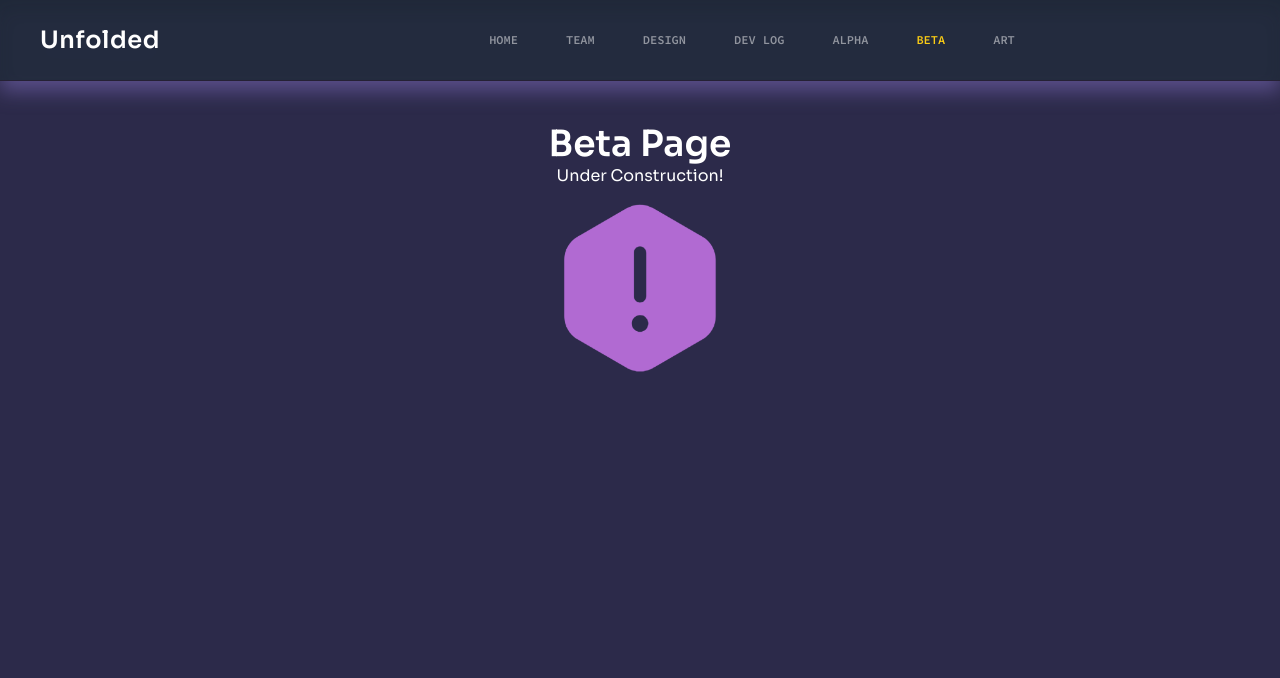
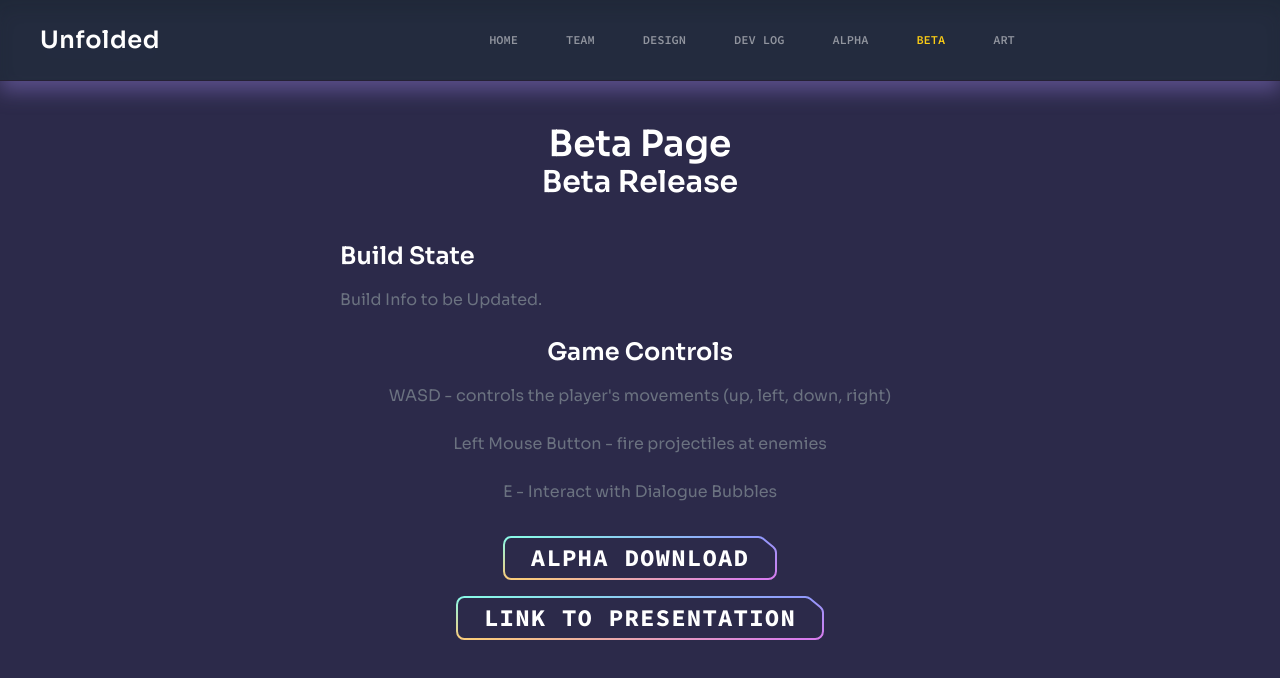
Before and after one commit to ajayamoorthy/Unfolded-Dev-Log, a React (Vite) app: page /#/beta in a window 1280 px wide. Shown: the top 678 px of the page. Built offline with nearby package versions, Linux system fonts and the light colour scheme.

Commit message:
beta first pass

```diff
--- a/src/pages/Beta.jsx
+++ b/src/pages/Beta.jsx
@@ -1,13 +1,47 @@
+import ButtonGradient from "../assets/svg/ButtonGradient";
+import Button from "../components/Button";
+
 const Beta = () => {
   return (
     <div className="p-10 text-center">
       <h1 className="text-4xl font-bold">Beta Page</h1>
-      <p>Under Construction!</p>
-      <img
-        src="./imgs/warningsign.png"
-        alt="Warning Sign"
-        className="mx-auto w-1/3 max-w-[200px] h-auto"
-      ></img>
+      <h1 className="text-3xl font-bold text-center mb-10">Beta Release</h1>
+
+      <div className="w-full lg:w-1/2 text-left mx-auto">
+        <h2 className="text-2xl font-bold mb-4">Build State</h2>
+        <p className="mb-6 text-gray-500">Build Info to be Updated.</p>
+      </div>
+
+      <h2 className="text-2xl font-bold mb-4">Game Controls</h2>
+      <p className="mb-6 text-gray-500">
+        WASD - controls the player's movements (up, left, down, right)
+      </p>
+      <p className="mb-6 text-gray-500">
+        Left Mouse Button - fire projectiles at enemies
+      </p>
+      <p className="mb-6 text-gray-500">E - Interact with Dialogue Bubbles</p>
+
+      <div className="mt-8 flex flex-col items-center gap-4">
+        <Button className="text-2xl">
+          <a
+            href="https://drive.google.com/drive/folders/1tjdSstgK0z4PfNwmKHa6jSELWwGjOmW9?usp=sharing"
+            target="_blank"
+            rel="noopener noreferrer"
+          >
+            Alpha Download
+          </a>
+        </Button>
+        <Button className="text-2xl">
+          <a
+            href="https://www.canva.com/design/DAGmmmy_Y70/wTHLy-Xm4aJDfyeR6gLL-g/view?utm_content=DAGmmmy_Y70&utm_campaign=designshare&utm_medium=link2&utm_source=uniquelinks&utlId=h831cf316be"
+            target="_blank"
+            rel="noopener noreferrer"
+          >
+            Link to Presentation
+          </a>
+        </Button>
+      </div>
+      <ButtonGradient />
     </div>
   );
 };
```
